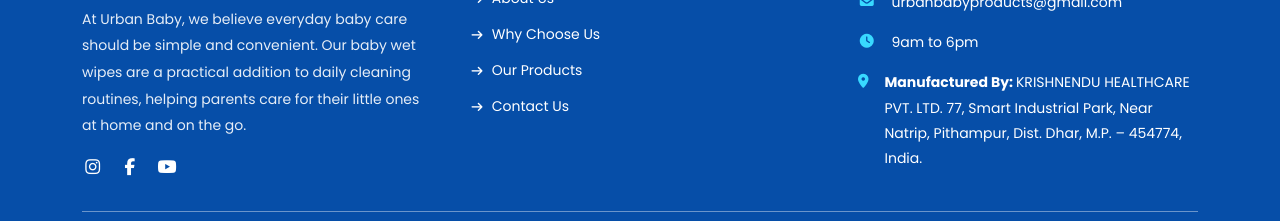
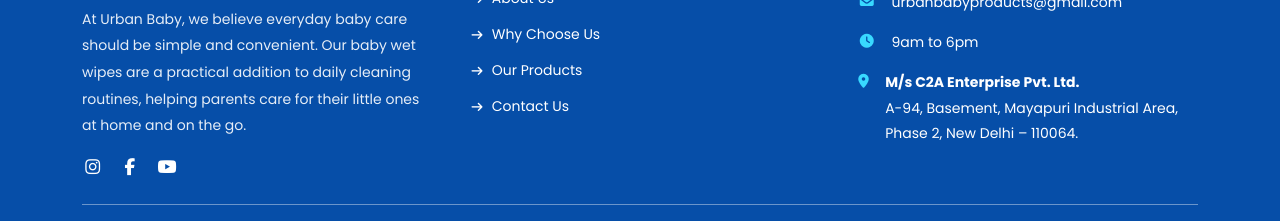
Before and after one commit to ankitachouhan4321/urban, a React (Vite) app: page / in a window 1280 px wide. Shown: the part 7913-8134 px from the top of the page. Built offline with nearby package versions, Linux system fonts and the light colour scheme.

Commit message:
update address

```diff
--- a/src/component/Footer.jsx
+++ b/src/component/Footer.jsx
@@ -161,9 +161,9 @@
                 <li className="d-flex gap-3">
                   <i className="fa-solid fa-location-dot mt-1"></i>
                   <span>
-                    <b> Manufactured By: </b> KRISHNENDU HEALTHCARE PVT. LTD.
-                    77, Smart Industrial Park, Near Natrip, Pithampur, Dist.
-                    Dhar, M.P. – 454774, India.
+                    <b> M/s C2A Enterprise Pvt. Ltd. <br/></b>
+                    A-94, Basement, Mayapuri Industrial Area, Phase 2, New Delhi
+                    – 110064.
                   </span>
                 </li>
               </ul>
```
